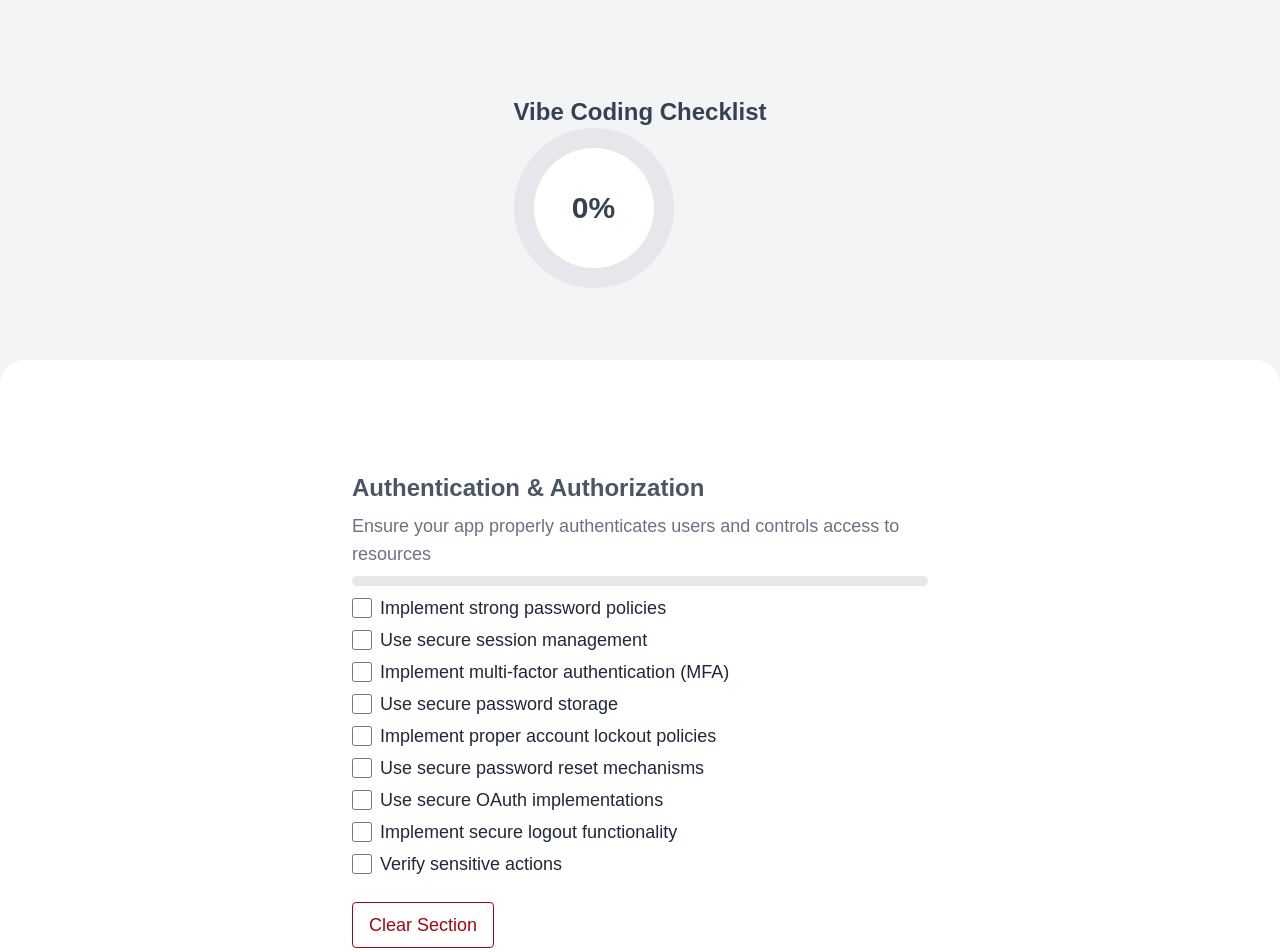
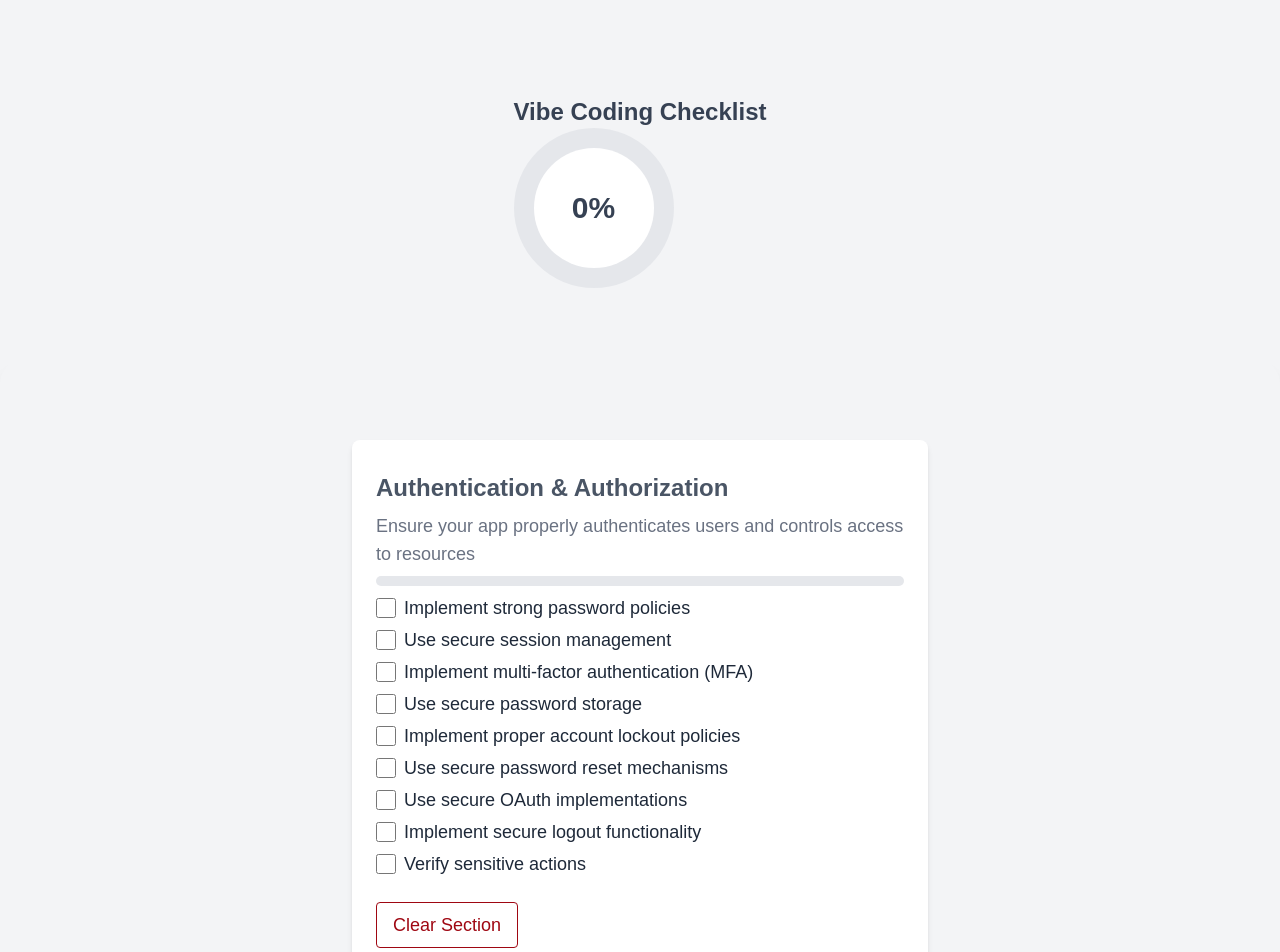
Before and after one commit to samcarrington/vibe-checklist, a Next.js app: page / in a window 1280 px wide. Shown: the top 952 px of the page. Built offline with nearby package versions, Linux system fonts and the light colour scheme.

Commit message:
feat: separate out the section tiles

```diff
--- a/src/app/components/Checklist.tsx
+++ b/src/app/components/Checklist.tsx
@@ -38,7 +38,7 @@ const Checklist: React.FC<ChecklistProps> = ({ section, completedItems, handleCh
   return (
     <div
       key={section.title}
-      className="py-8 text-base leading-6 space-y-2 sm:text-lg sm:leading-7 sm:max-w-xl sm:mx-auto"
+      className="bg-white rounded-lg shadow-md p-6 py-8 text-base leading-6 space-y-2 sm:text-lg sm:leading-7 sm:max-w-xl sm:mx-auto mb-4"
     >
       <h2 className="text-2xl font-semibold text-gray-600">{section.title}</h2>
       <p className="text-gray-500">{section.description}</p>
--- a/src/app/page.tsx
+++ b/src/app/page.tsx
@@ -83,7 +83,7 @@ export default function Home() {
   return (
     <div className="min-h-screen bg-gray-100 py-6 flex flex-col justify-center sm:py-12" data-testid="main-container" data-testlog="Tailwind Classes Applied">
       <Header title="Vibe Coding Checklist" overallProgress={overallProgress} />
-      <div className="relative px-4 py-10 bg-white shadow-lg sm:rounded-3xl sm:p-20 mt-12">
+      <div className="relative px-4 py-10 shadow-lg sm:rounded-3xl sm:p-20 mt-12">
         {checklistData.map((section: ChecklistSection) => (
           <Checklist
             key={section.title}
```
